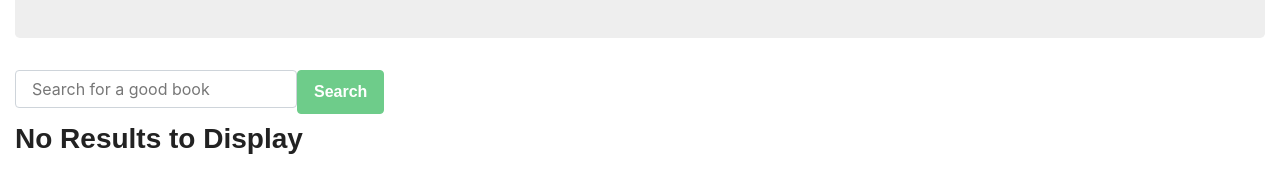
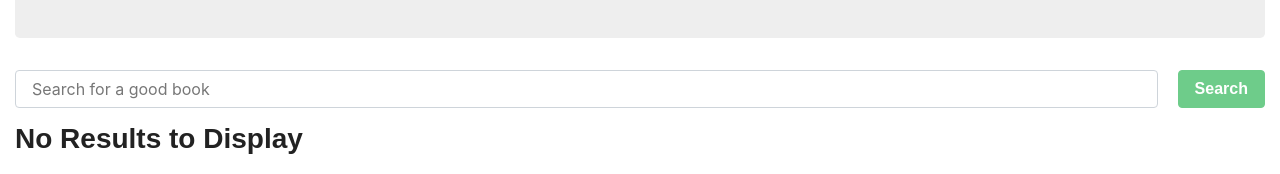
Before and after one commit to etallion/booksearch, a React (Create React App) app in the folder client/: page / in a window 1280 px wide. Shown: the part 578-752 px from the top of the page. Built offline with nearby package versions, Linux system fonts and the light colour scheme; a web font is replaced by a local one.

Commit message:
Link to Saved. Add Row to search form.

```diff
--- a/client/src/components/Form/index.js
+++ b/client/src/components/Form/index.js
@@ -4,7 +4,7 @@ import React from "react";
 
 export function Input(props) {
   return (
-    <div className="form-group">
+    <div className="form-group mb-10">
       <input className="form-control" {...props} />
     </div>
   );
@@ -20,7 +20,7 @@ export function TextArea(props) {
 
 export function FormBtn(props) {
   return (
-    <button {...props} style={{ float: "right", marginBottom: 10 }} className="btn btn-success">
+    <button {...props} style={{ float: "right", marginBottom: 0 }} className="btn btn-success mb-2">
       {props.children}
     </button>
   );
--- a/client/src/pages/Detail.js
+++ b/client/src/pages/Detail.js
@@ -40,7 +40,7 @@ class Detail extends Component {
         </Row>
         <Row>
           <Col size="md-2">
-            <Link to="/">← Back to Authors</Link>
+            <Link to="/saved">← Back to Saved List</Link>
           </Col>
         </Row>
       </Container>
--- a/client/src/pages/Search.js
+++ b/client/src/pages/Search.js
@@ -87,19 +87,25 @@ class Books extends Component {
             <Jumbotron>
               <h1>Find a good book to read!</h1>
             </Jumbotron>
-            <form className="input-group">
+            <form>
+                <div className="row">
+                    <div className="col-md-11">
                         <Input
                             value={this.state.term}
                             onChange={this.handleInputChange}
                             name="term"
                             placeholder="Search for a good book"
                         />
+                    </div>
+                    <div className="col-md-1">
                         <FormBtn
                             disabled={!(this.state.term)}
                             onClick={this.handleSearch}
                         >
                             Search
                         </FormBtn>
+                    </div>
+                </div>
             </form>
           </Col>
 
```
Lines whose indentation alone changed are shown as unchanged.
